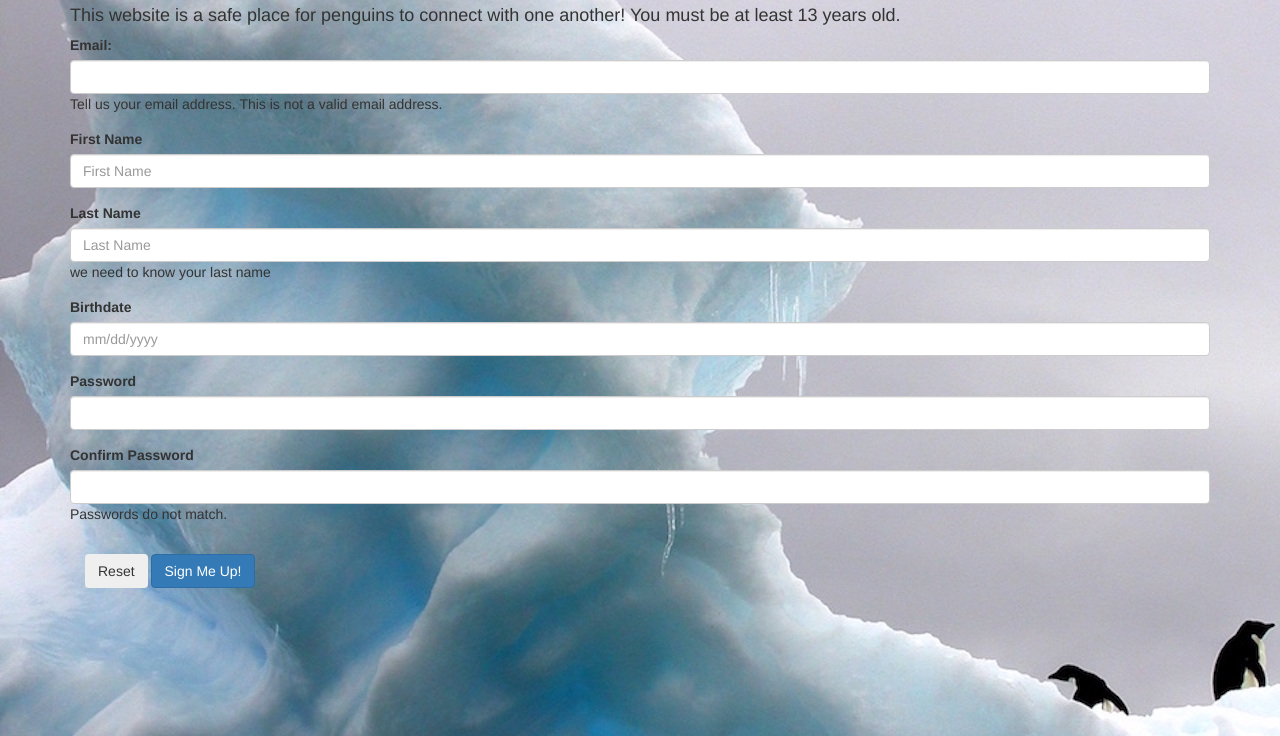
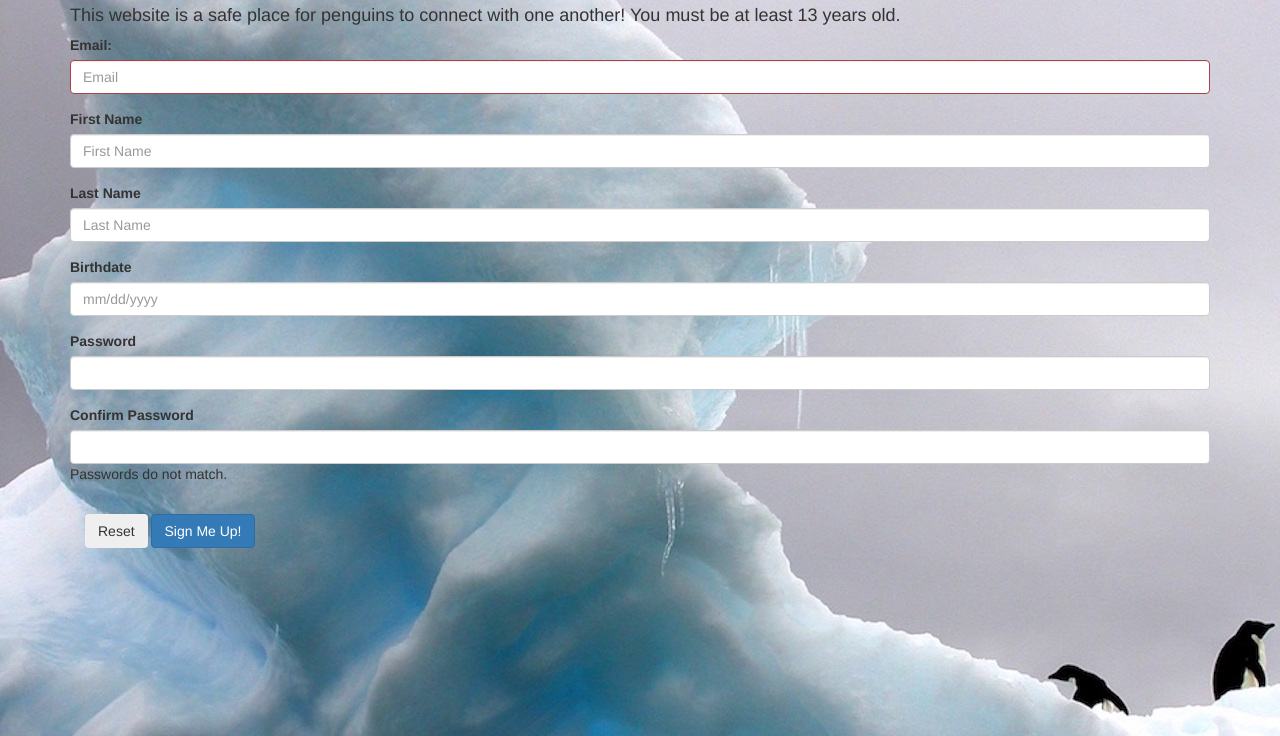
Before and after one commit to ndietzler/Team, a plain HTML site: page index.html in a window 1280 px wide. Shown: the part 64-800 px from the top of the page. Drawn offline with nearby package versions, Linux system fonts and the light colour scheme; some packages are replaced by stand-ins of ours.

Commit message:
added red box lining around email, trying to fix last name

```diff
--- a/index.html
+++ b/index.html
@@ -22,9 +22,9 @@
 
 		<form name="socialForm" ng-submit="submitForm()" novalidate>
 
-			<div class="form-group" ng-class="{'has-error': socialForm.email.$invalid}">
+			<div class="form-group" ng-class="{'has-error' : socialForm.email.$invalid}">
         		<label for="email">Email:</label>
-        		<input type="email" name="email" id="email" class="form-control" ng-model="email" required>
+        		<input type="email" name="email" id="email" class="form-control" ng-model="email" placeholder="Email" required>
         		<div ng-show="socialForm.$submitted || socialForm.email.$touched">
       				<span ng-show="socialForm.email.$error.required">Tell us your email address.</span>
       				<span ng-show="socialForm.email.$error.email">This is not a valid email address.</span>
@@ -39,7 +39,7 @@
 		    <div class="form-group" ng-class="{'has-error' : socialForm.lastName.$invalid}">
 			    <label for="lastName">Last Name</label>
 			    <input type="text" class="form-control" name="lastName" id="lastName" placeholder="Last Name" required />
-			    <p ng-show="!socialForm.lastName.$pristine && socialForm.lastName.$invalid">we need to know your last name</p>
+			    <p ng-show="!socialForm.lastName.$pristine && socialForm.lastName.$invalid" class="help-block">Must enter a name</p>
 			</div>
 
 		  	<div class="form-group">
--- a/js/app.js
+++ b/js/app.js
@@ -6,11 +6,6 @@ angular.module('SocialIce', [])
 		var d = Date.parse($scope.birthdate);
 		console.log(d)
 
-<<<<<<< HEAD
-}]);
-
-=======
->>>>>>> 33748cb13068d35a2bd95efef5a5db07a5eb03f1
 		$scope.checkMatch = function() {
 		console.log("hello");
 		// if (password == passwordConfirm) {
```
